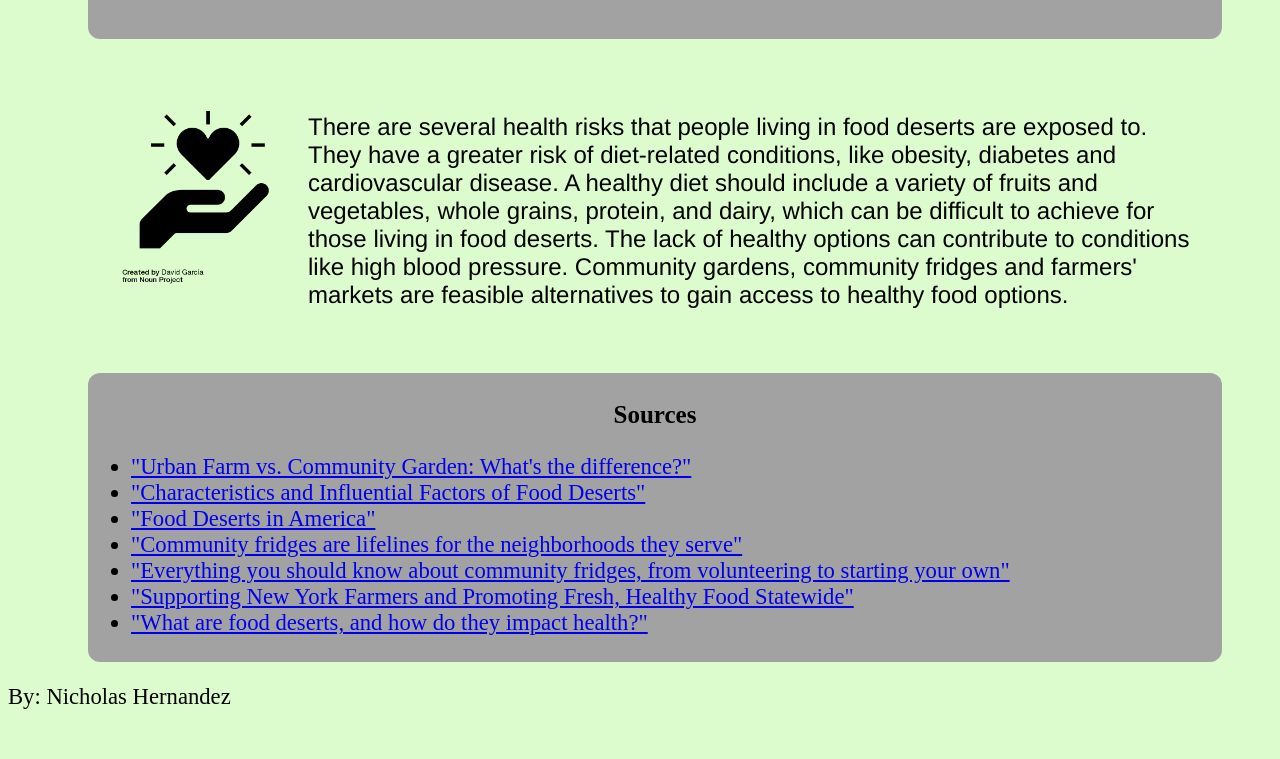
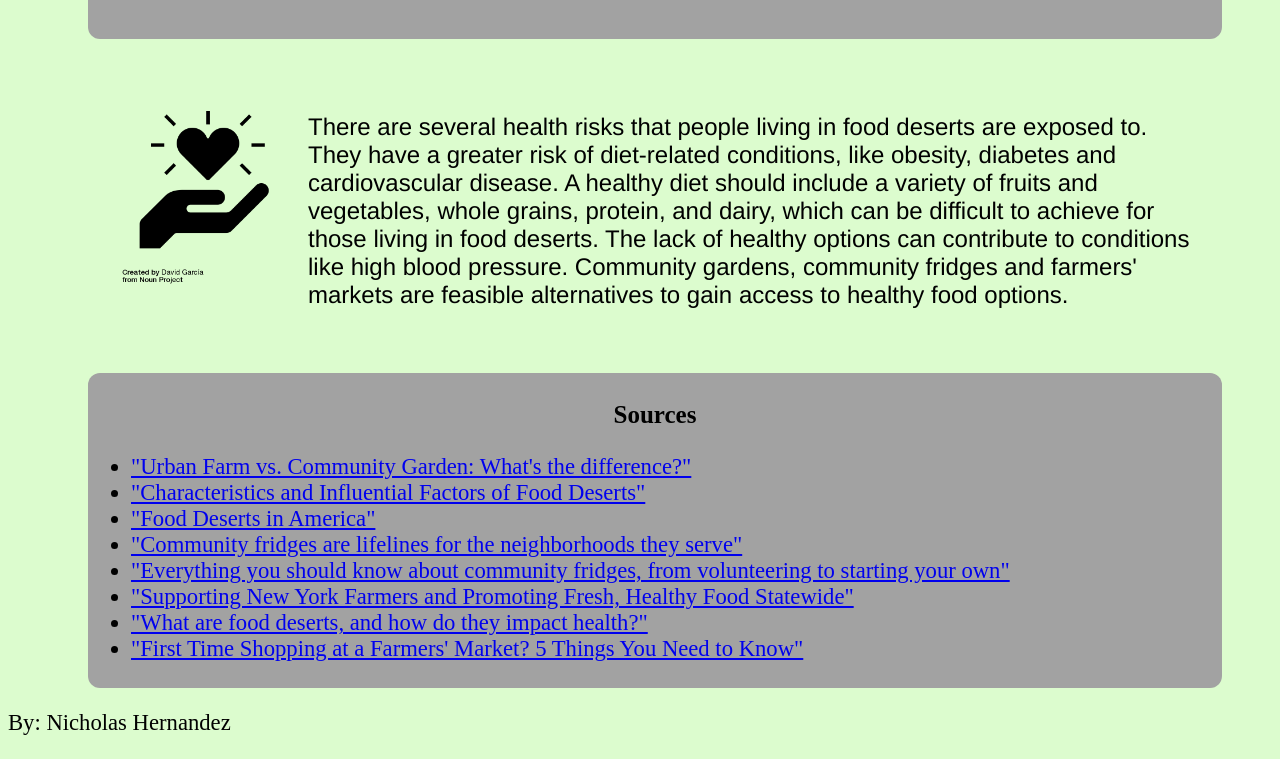
Before and after one commit to NicholasHernandez6/icon-assignment, a plain HTML site: page index.html in a window 1280 px wide. Shown: the part 1367-2126 px from the top of the page. Before the commit the page ends 2100 px from the top, so only its background shows below. Drawn offline with Linux system fonts and the light colour scheme.

Commit message:
Add files via upload

```diff
--- a/index.html
+++ b/index.html
@@ -172,6 +172,12 @@
 			</a>
 		</li>
 
+		<li>
+			<a
+				href="https://www.huffpost.com/entry/first-time-shopping-at-farmers-market_b_5519524"> "First Time Shopping at a Farmers' Market? 5 Things You Need to Know"
+			</a>
+		</li>
+
 </div>
 
 	<div class=byline>
```
